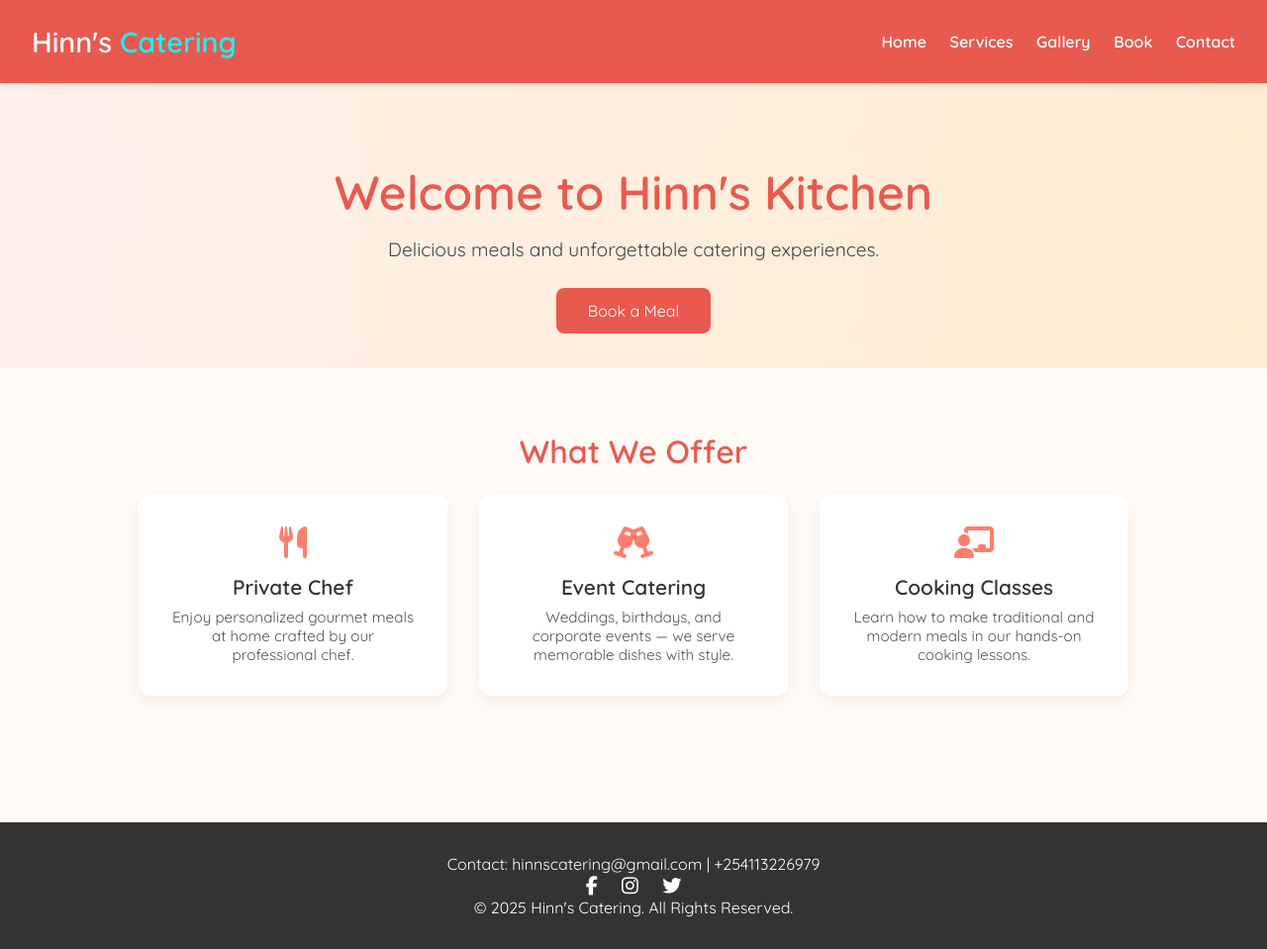
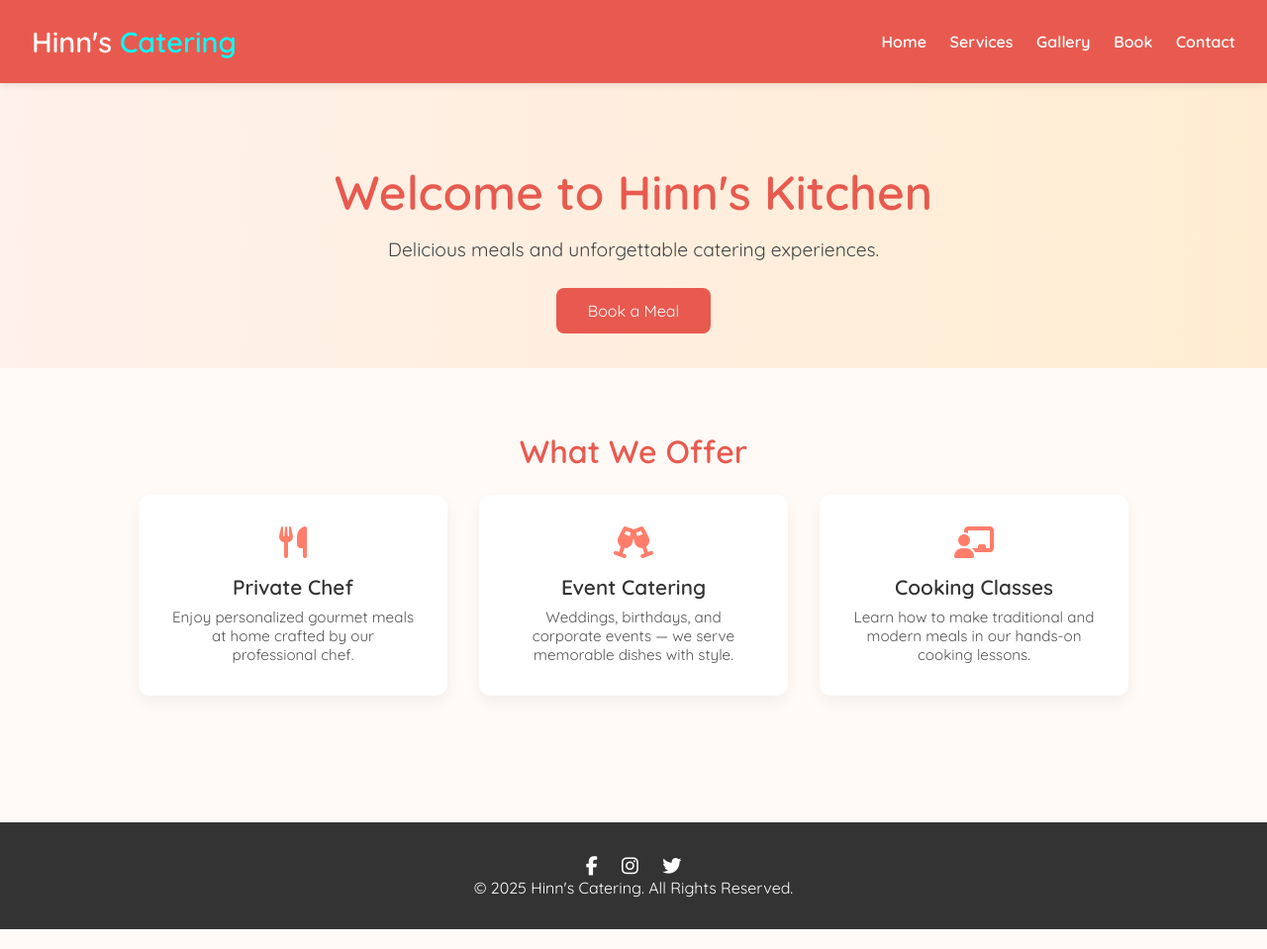
Before and after one commit to Hinn-Cash/Hinnscatering, a plain HTML site: page home.html in a window 1280 px wide. Shown: the whole page at 99% size. Drawn offline with Linux system fonts and the light colour scheme.

Commit message:
Update home.html

```diff
--- a/home.html
+++ b/home.html
@@ -214,7 +214,7 @@
   </section>
 
   <footer id="contact">
-     <p>Contact: hinnscatering@gmail.com | +254113226979</p>
+
     <div class="social-icons">
       <a href="#"><i class="fab fa-facebook-f"></i></a>
       <a href="#"><i class="fab fa-instagram"></i></a>
```
